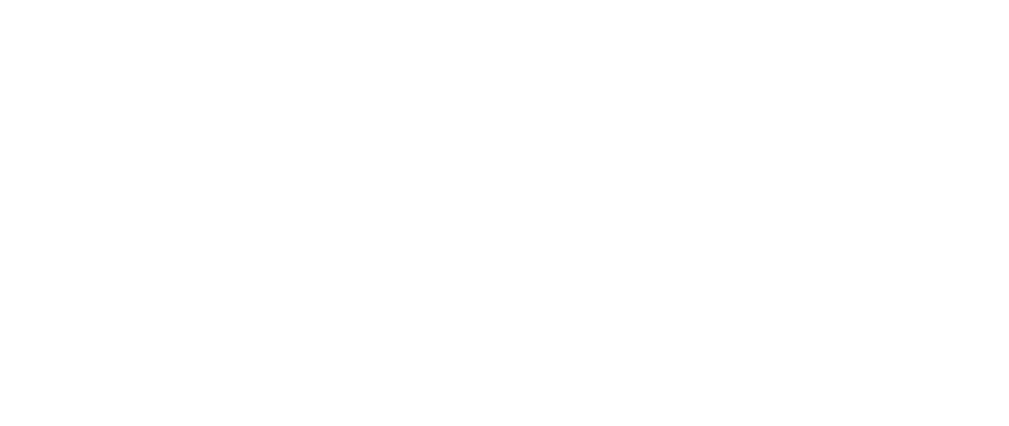
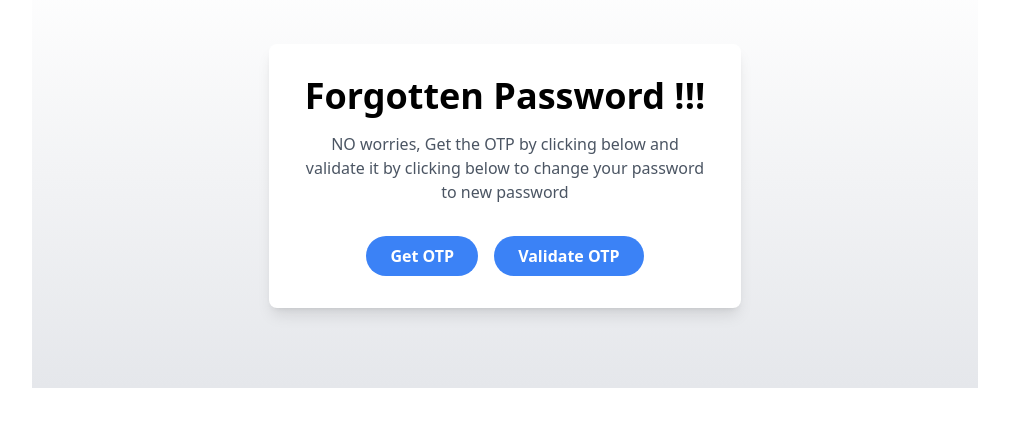
Before and after one commit to Himanshu-ui-max/stackoverflow_clone_frontend, a React (Create React App) app: page /test in a window 1280 px wide. Before the commit this address had no page. Shown: the part 224-650 px from the top of the page, without its empty margins (135-1144 px from the left). Built offline with nearby package versions, Linux system fonts and the light colour scheme.

Commit message:
forgot password page added

```diff
--- a/src/App.js
+++ b/src/App.js
@@ -6,6 +6,8 @@
 } from "react-router-dom";
 import Login from './components/Login';
 import Signup from './components/Signup';
+import Test from "./components/Test"
+import ForgetPasswordBase from './components/forgetPasswordcomps/ForgetPasswordBase';
 function App() {
   return (
     <>
@@ -13,6 +15,8 @@
         <Routes>
           <Route element={<Login/>} path="/login"></Route>
           <Route element={<Signup/>} path="/signup"></Route>
+          <Route element={<ForgetPasswordBase/>} path="/forgetpasswordbase"></Route>
+          <Route element={<Test/>} path="/test"></Route>
         </Routes>
       </Router>
     </>
--- a/src/components/Login.js
+++ b/src/components/Login.js
@@ -1,7 +1,39 @@
-import React from 'react'
-import { Link } from 'react-router-dom'
+import React, { useState } from 'react'
+import { Link, useNavigate } from 'react-router-dom'
 
 const Login = () => {
+
+  const [email, setEmail] = useState("");
+  const [password, setPassword] = useState("");
+  const base_url = process.env.REACT_APP_BASE_URL
+  const navigate = useNavigate()
+  const handleOnSubmit = (e)=>{
+    e.preventDefault()
+    fetch(base_url + "/login",{
+      method : "POST",
+      headers : {
+        "Accept" : "application/json",
+        "Content-Type" : "application/x-www-form-urlencoded"
+      },
+      body : new URLSearchParams({
+        "email" : email,
+        "password" : password,
+        "isAdmin" : false
+      })
+    }).then(async (res)=>{
+      const data = await res.json()
+      if(res.status === 200){
+          console.log(data)
+          localStorage.setItem("token", data)
+          navigate("/")
+      }
+      else{
+        alert(data.detail)
+      }
+    }).catch((e)=>{
+      alert(e)
+    })
+  }
   return (
     <div>
       <div className="flex min-h-full flex-col justify-center px-6 py-12 lg:px-8">
@@ -11,23 +43,23 @@
   </div>
 
   <div className="mt-10 sm:mx-auto sm:w-full sm:max-w-sm">
-    <form className="space-y-6" action="#" method="POST">
+    <form className="space-y-6" action="#" method="POST" onSubmit={(e)=>{handleOnSubmit(e)}}>
       <div>
-        <label for="email" className="block text-sm font-medium leading-6 text-gray-900">Email address</label>
+        <label htmlFor="email" className="block text-sm font-medium leading-6 text-gray-900">Email address</label>
         <div className="mt-2">
-          <input id="email" name="email" type="email" autocomplete="email" required className="block w-full rounded-md border-0 py-1.5 text-gray-900 shadow-sm ring-1 ring-inset ring-gray-300 placeholder:text-gray-400 focus:ring-2 focus:ring-inset focus:ring-indigo-600 sm:text-sm sm:leading-6"/>
+          <input id="email" name="email" type="email" autocomplete="email" required className="block w-full rounded-md border-0 py-1.5 text-gray-900 shadow-sm ring-1 ring-inset ring-gray-300 placeholder:text-gray-400 focus:ring-2 focus:ring-inset focus:ring-indigo-600 sm:text-sm sm:leading-6" value={email} onChange={(e)=>{setEmail(e.target.value)}}/>
         </div>
       </div>
 
       <div>
         <div className="flex items-center justify-between">
-          <label for="password" className="block text-sm font-medium leading-6 text-gray-900">Password</label>
+          <label htmlFor="password" className="block text-sm font-medium leading-6 text-gray-900">Password</label>
           <div className="text-sm">
-            <a href="#" className="font-semibold text-indigo-600 hover:text-indigo-500">Forgot password?</a>
+            <Link to="/forgetpasswordbase" className="font-semibold text-indigo-600 hover:text-indigo-500">Forgot password?</Link>
           </div>
         </div>
         <div className="mt-2">
-          <input id="password" name="password" type="password" autocomplete="current-password" required className="block w-full rounded-md border-0 py-1.5 text-gray-900 shadow-sm ring-1 ring-inset ring-gray-300 placeholder:text-gray-400 focus:ring-2 focus:ring-inset focus:ring-indigo-600 sm:text-sm sm:leading-6"/>
+          <input id="password" name="password" type="password" autocomplete="current-password" required className="block w-full rounded-md border-0 py-1.5 text-gray-900 shadow-sm ring-1 ring-inset ring-gray-300 placeholder:text-gray-400 focus:ring-2 focus:ring-inset focus:ring-indigo-600 sm:text-sm sm:leading-6" value={password} onChange={(e)=>{setPassword(e.target.value)}}/>
         </div>
       </div>
 
--- a/src/components/Signup.js
+++ b/src/components/Signup.js
@@ -12,13 +12,13 @@
   <div className="mt-10 sm:mx-auto sm:w-full sm:max-w-sm">
     <form className="space-y-6" action="#" method="POST">
       <div>
-        <label for="name" className="block text-sm font-medium leading-6 text-gray-900">Name</label>
+        <label htmlFor="name" className="block text-sm font-medium leading-6 text-gray-900">Name</label>
         <div className="mt-2">
           <input id="name" name="email" type="email" autocomplete="email" required className="block w-full rounded-md border-0 py-1.5 text-gray-900 shadow-sm ring-1 ring-inset ring-gray-300 placeholder:text-gray-400 focus:ring-2 focus:ring-inset focus:ring-indigo-600 sm:text-sm sm:leading-6"/>
         </div>
       </div>
       <div>
-        <label for="email" className="block text-sm font-medium leading-6 text-gray-900">Email address</label>
+        <label htmlFor="email" className="block text-sm font-medium leading-6 text-gray-900">Email address</label>
         <div className="mt-2">
           <input id="email" name="email" type="email" autocomplete="email" required className="block w-full rounded-md border-0 py-1.5 text-gray-900 shadow-sm ring-1 ring-inset ring-gray-300 placeholder:text-gray-400 focus:ring-2 focus:ring-inset focus:ring-indigo-600 sm:text-sm sm:leading-6"/>
         </div>
@@ -26,7 +26,7 @@
 
       <div>
         <div className="flex items-center justify-between">
-          <label for="password" className="block text-sm font-medium leading-6 text-gray-900">Password</label>
+          <label htmlFor="password" className="block text-sm font-medium leading-6 text-gray-900">Password</label>
         </div>
         <div className="mt-2">
           <input id="password" name="password" type="password" autocomplete="current-password" required className="block w-full rounded-md border-0 py-1.5 text-gray-900 shadow-sm ring-1 ring-inset ring-gray-300 placeholder:text-gray-400 focus:ring-2 focus:ring-inset focus:ring-indigo-600 sm:text-sm sm:leading-6"/>
@@ -34,7 +34,7 @@
       </div>
       <div>
         <div className="flex items-center justify-between">
-          <label for="confirm password" className="block text-sm font-medium leading-6 text-gray-900">Confirm Password</label>
+          <label htmlFor="confirm password" className="block text-sm font-medium leading-6 text-gray-900">Confirm Password</label>
         </div>
         <div className="mt-2">
           <input id="confirm password" name="password" type="password" autocomplete="current-password" required className="block w-full rounded-md border-0 py-1.5 text-gray-900 shadow-sm ring-1 ring-inset ring-gray-300 placeholder:text-gray-400 focus:ring-2 focus:ring-inset focus:ring-indigo-600 sm:text-sm sm:leading-6"/>
--- /dev/null
+++ b/src/components/Test.js
@@ -0,0 +1,29 @@
+import React from 'react';
+
+const HeroSection = () => {
+  return (
+    <div className='page'>
+
+    <div className="bg-gradient-to-b from-white to-gray-200 text-black py-20 flex justify-center">
+      <div className="w-1/2 text-center bg-white p-8 rounded-lg shadow-lg">
+        <h1 className="text-4xl font-bold mb-4">
+          Forgotten Password !!!
+        </h1>
+        <p className="text-gray-600 mb-8">
+          NO worries, Get the OTP by clicking below and validate it by clicking below to change your password to new password
+        </p>
+        <div className="flex justify-center space-x-4">
+          <button className="bg-blue-500 text-white px-6 py-2 rounded-full font-semibold hover:bg-blue-600">
+            Get OTP
+          </button>
+          <button className="bg-blue-500 text-white px-6 py-2 rounded-full font-semibold hover:bg-blue-600">
+            Validate OTP
+          </button>
+        </div>
+      </div>
+    </div>
+    </div>
+  );
+};
+
+export default HeroSection;
--- /dev/null
+++ b/src/components/forgetPasswordcomps/ForgetPasswordBase.js
@@ -0,0 +1,29 @@
+import React from 'react'
+import "./forgetpasswordbase.css"
+const ForgetPasswordBase = () => {
+  return (
+    <div className='page'>
+
+    <div className="bg-gradient-to-b from-white to-gray-200 text-black py-20 flex justify-center">
+      <div className="w-1/2 text-center bg-white p-8 rounded-lg shadow-lg">
+        <h1 className="text-4xl font-bold mb-4">
+          Forgot Password !!!
+        </h1>
+        <p className="text-gray-600 mb-8">
+          NO worries, Get the OTP by clicking below and validate it by clicking below to change your password to new password
+        </p>
+        <div className="flex justify-center space-x-4">
+          <button className="bg-blue-500 text-white px-6 py-2 rounded-full font-semibold hover:bg-blue-600">
+            Get OTP
+          </button>
+          <button className="bg-blue-500 text-white px-6 py-2 rounded-full font-semibold hover:bg-blue-600">
+            Validate OTP
+          </button>
+        </div>
+      </div>
+    </div>
+    </div>
+  )
+}
+
+export default ForgetPasswordBase
--- /dev/null
+++ b/src/components/forgetPasswordcomps/forgetpasswordbase.css
@@ -0,0 +1,7 @@
+.page{
+    height: 100vh;
+    width: 100vw;
+    display: flex;
+    justify-content: center;
+    align-items: center;
+}
--- /dev/null
+++ b/src/components/test.css
@@ -0,0 +1,7 @@
+.page{
+    height: 100vh;
+    width: 100vw;
+    display: flex;
+    justify-content: center;
+    align-items: center;
+}
```
Also changed, not shown: 1 other file (tests, documents, lock files or other folders).
